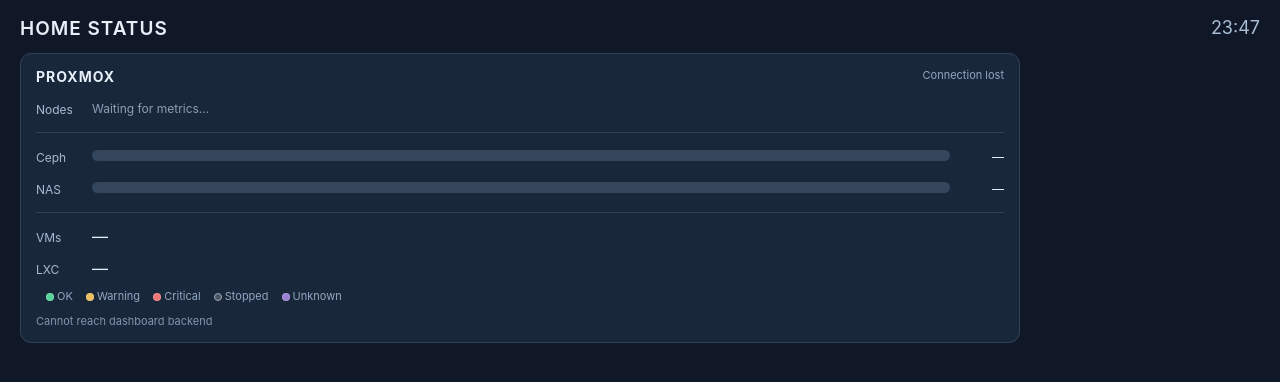
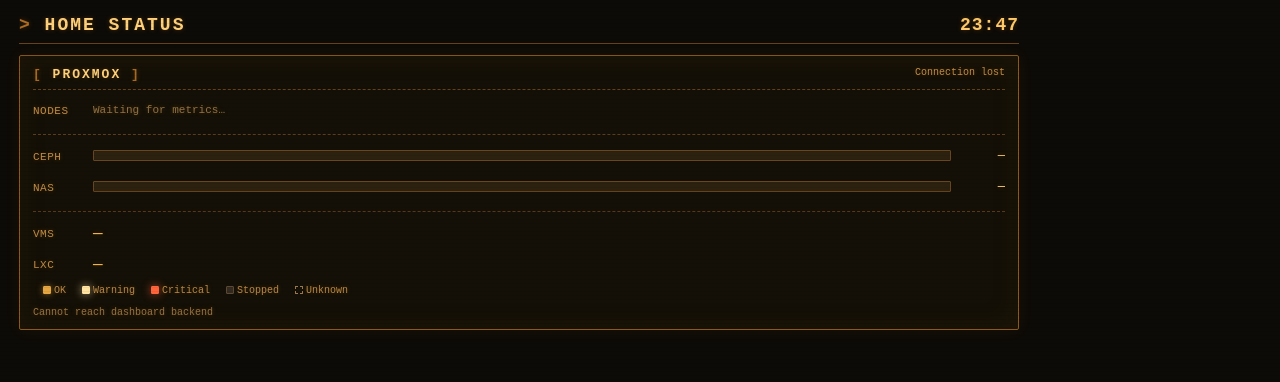
Before and after one commit to nesle/ipad-dashboard, a plain HTML site: page app/static/index.html in a window 1280 px wide. Drawn offline with Linux system fonts and the light colour scheme; no server answers.

Commit message:
Restyle compact dashboard as an amber CRT terminal

```diff
--- a/app/static/index.html
+++ b/app/static/index.html
@@ -8,210 +8,275 @@
   <meta name="apple-mobile-web-app-title" content="Status">
   <title>Home Status</title>
   <style>
-    * {
-      box-sizing:border-box}
+    /* Amber phosphor terminal: no external fonts, images or animation. */
+    * { box-sizing: border-box; }
 
-    html,body {
-      margin:0;
-      min-height:100%;
-      background:#101827;
-      color:#e7eff9;
-      font-family:-apple-system,Helvetica,Arial,sans-serif}
+    html, body {
+      margin: 0;
+      min-height: 100%;
+      background: #0d0b07;
+      color: #f5b94e;
+      font-family: "Courier New", Courier, monospace;
+    }
 
     body {
-      padding:17px 20px}
+      padding: 15px 19px;
+      text-shadow: 0 0 5px rgba(242, 151, 32, .25);
+    }
+
+    /* Static, subtle scanlines evoke a CRT without repaint-heavy effects. */
+    body:before {
+      content: "";
+      position: fixed;
+      top: 0;
+      right: 0;
+      bottom: 0;
+      left: 0;
+      pointer-events: none;
+      z-index: 5;
+      opacity: .18;
+      background: repeating-linear-gradient(
+        to bottom,
+        transparent 0,
+        transparent 3px,
+        rgba(0, 0, 0, .55) 4px
+      );
+    }
 
     .top {
-      overflow:hidden;
-      margin-bottom:13px}
+      overflow: hidden;
+      max-width: 1000px;
+      margin-bottom: 11px;
+      padding-bottom: 8px;
+      border-bottom: 1px solid #6d451c;
+    }
 
     .title {
-      float:left;
-      font-size:19px;
-      font-weight:600;
-      letter-spacing:1px}
+      float: left;
+      font-size: 18px;
+      font-weight: bold;
+      letter-spacing: 2px;
+      color: #ffd17b;
+    }
+
+    .title:before { content: "> "; color: #ae6c24; }
 
     .clock {
-      float:right;
-      color:#a9bed6;
-      font-size:18px}
+      float: right;
+      color: #ffca69;
+      font-size: 18px;
+      font-weight: bold;
+      letter-spacing: 1px;
+    }
 
     .panel {
-      background:#19273a;
-      border:1px solid #304258;
-      border-radius:11px;
-      padding:14px 15px;
-      max-width:1000px}
+      max-width: 1000px;
+      padding: 11px 13px;
+      border: 1px solid #8c591f;
+      border-radius: 2px;
+      background: #141007;
+      box-shadow: inset 0 0 28px rgba(101, 54, 6, .14), 0 0 16px rgba(255, 143, 25, .06);
+    }
 
     .head {
-      overflow:hidden;
-      margin-bottom:12px}
+      overflow: hidden;
+      margin-bottom: 10px;
+      padding-bottom: 7px;
+      border-bottom: 1px dashed #62401b;
+    }
 
     .head strong {
-      float:left;
-      font-size:14px;
-      letter-spacing:1px}
+      float: left;
+      font-size: 13px;
+      letter-spacing: 2px;
+      color: #ffd17b;
+    }
+
+    .head strong:before { content: "[ "; color: #a96a24; }
+    .head strong:after { content: " ]"; color: #a96a24; }
 
     .update {
-      float:right;
-      font-size:11px;
-      color:#91a7c1}
+      float: right;
+      font-size: 10px;
+      color: #c18c46;
+    }
 
     .line {
-      overflow:hidden;
-      margin:9px 0}
+      overflow: hidden;
+      margin: 8px 0;
+    }
 
     .label {
-      float:left;
-      width:56px;
-      color:#a6bad1;
-      font-size:12px;
-      padding-top:5px}
+      float: left;
+      width: 60px;
+      padding-top: 5px;
+      color: #c18c46;
+      font-size: 11px;
+      text-transform: uppercase;
+      letter-spacing: .5px;
+    }
 
     .contents {
-      margin-left:56px;
-      min-height:23px}
+      margin-left: 60px;
+      min-height: 23px;
+    }
 
-    .nodes {
-      overflow:hidden}
+    .nodes { overflow: hidden; }
 
     .node {
-      float:left;
-      width:33.333%;
-      padding-right:6px}
+      float: left;
+      width: 33.333%;
+      padding-right: 6px;
+    }
 
     .nodebox {
-      background:#22344a;
-      border-radius:7px;
-      padding:7px 8px;
-      white-space:nowrap;
-      overflow:hidden}
+      overflow: hidden;
+      padding: 7px 8px;
+      border: 1px solid #5c3a16;
+      border-radius: 1px;
+      background: #1d160a;
+      white-space: nowrap;
+    }
 
     .node-name {
-      font-size:12px;
-      font-weight:bold}
+      color: #ffd17b;
+      font-size: 12px;
+      font-weight: bold;
+    }
 
     .metrics {
-      display:block;
-      font-size:11px;
-      color:#a5bad0;
-      margin-top:5px;
-      white-space:nowrap}
+      display: block;
+      margin-top: 5px;
+      color: #d49a4b;
+      font-size: 11px;
+      white-space: nowrap;
+    }
 
     .dot {
-      display:inline-block;
-      width:11px;
-      height:11px;
-      border-radius:50%;
-      margin:0 6px 0 0;
-      vertical-align:middle;
-      border:1px solid rgba(255,255,255,.2)}
+      display: inline-block;
+      width: 10px;
+      height: 10px;
+      margin: 0 6px 0 0;
+      border: 1px solid currentColor;
+      border-radius: 1px;
+      vertical-align: middle;
+    }
 
+    /* Preserve five distinct states within the warm monochrome palette. */
     .healthy {
-      background:#56d59a}
+      color: #e6a642;
+      background: #e6a642;
+      box-shadow: 0 0 6px rgba(245, 173, 56, .55);
+    }
 
     .warning {
-      background:#edbe5d}
+      color: #ffe3a2;
+      background: #ffe3a2;
+      box-shadow: 0 0 8px rgba(255, 227, 162, .7);
+    }
 
     .critical {
-      background:#ed7477}
+      color: #ff643b;
+      background: #ff643b;
+      box-shadow: 0 0 8px rgba(255, 100, 59, .7);
+    }
 
     .stopped {
-      background:#4b5665;
-      border-color:#9aa6b6}
+      color: #5c4a32;
+      background: #332b21;
+      box-shadow: none;
+    }
 
     .unknown {
-      background:#9a81d4}
+      color: #a07b49;
+      background: transparent;
+      border-style: dashed;
+      box-shadow: none;
+    }
 
-    .dots {
-      line-height:23px}
-
-    .dots .dot {
-      margin-right:5px}
+    .dots { line-height: 23px; }
+    .dots .dot { margin-right: 5px; }
 
     .ceph-layout {
-      display:table;
-      width:100%;
-      table-layout:fixed}
+      display: table;
+      width: 100%;
+      table-layout: fixed;
+    }
 
     .ceph-bar-cell {
-      display:table-cell;
-      vertical-align:middle}
+      display: table-cell;
+      vertical-align: middle;
+    }
 
     .ceph-percent-cell {
-      display:table-cell;
-      width:54px;
-      text-align:right;
-      vertical-align:middle}
+      display: table-cell;
+      width: 54px;
+      text-align: right;
+      vertical-align: middle;
+    }
 
     .bar {
-      height:11px;
-      background:#34465c;
-      border-radius:9px;
-      overflow:hidden}
+      height: 11px;
+      overflow: hidden;
+      border: 1px solid #69461f;
+      border-radius: 1px;
+      background: #2c210f;
+    }
 
     .fill {
-      height:100%;
-      background:#7fb8f4;
-      width:0}
+      width: 0;
+      height: 100%;
+      background: repeating-linear-gradient(
+        to right,
+        #c7852b 0,
+        #c7852b 6px,
+        #7d501e 6px,
+        #7d501e 8px
+      );
+    }
 
     .percent {
-      font-size:12px;
-      line-height:16px;
-      white-space:nowrap}
+      color: #ffd17b;
+      font-size: 12px;
+      line-height: 16px;
+      white-space: nowrap;
+    }
 
     .separator {
-      border-top:1px solid #304258;
-      margin:12px 0}
+      margin: 11px 0;
+      border-top: 1px dashed #5b3c1b;
+    }
+
+    .legend {
+      margin-top: 8px;
+      color: #bc8947;
+      font-size: 10px;
+    }
+
+    .legend .dot {
+      width: 8px;
+      height: 8px;
+      margin-left: 10px;
+      margin-right: 3px;
+    }
 
     .foot {
-      margin-top:11px;
-      color:#8195ae;
-      font-size:11px}
+      margin-top: 11px;
+      color: #987343;
+      font-size: 10px;
+    }
 
-    .err {
-      color:#edbe5d}
+    .err { color: #ff8a53; }
+    .placeholder { color: #947346; font-size: 11px; }
 
-    .placeholder {
-      color:#8d9fb5;
-      font-size:12px}
-
-    .legend {
-      font-size:11px;
-      color:#91a7c1;
-      margin-top:8px}
-
-    .legend .dot {
-      width:8px;
-      height:8px;
-      margin-left:10px;
-      margin-right:3px}
-
-    @media (max-width:650px) {
-      body {
-      padding:10px}
-
-    .panel {
-      padding:11px}
-
-    .node {
-      width:100%;
-      margin-bottom:4px}
-
-    .nodebox {
-      padding:5px 8px}
-
-    .metrics {
-      display:block;
-      margin-left:17px;
-      margin-top:3px}
-
-    .label {
-      width:48px}
-
-    .contents {
-      margin-left:48px}
-
+    @media (max-width: 650px) {
+      body { padding: 10px; }
+      .panel { padding: 10px; }
+      .node { width: 100%; margin-bottom: 4px; }
+      .nodebox { padding: 5px 8px; }
+      .metrics { margin-left: 17px; margin-top: 3px; }
+      .label { width: 50px; }
+      .contents { margin-left: 50px; }
     }
   </style>
 </head>
```
